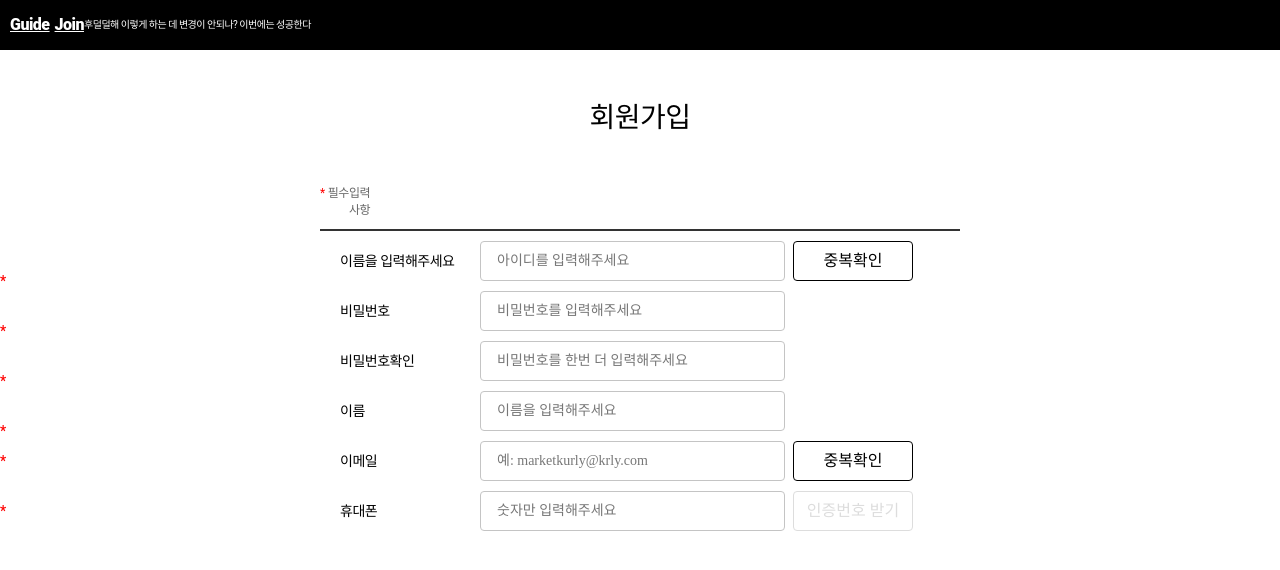
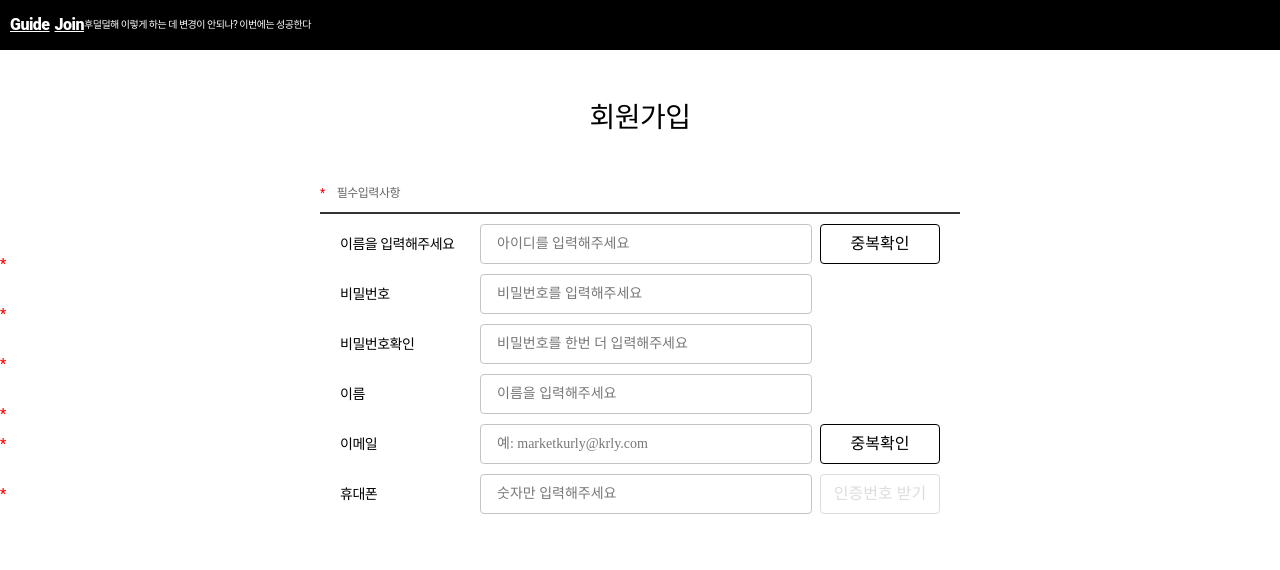
Before and after one commit to phr9000/Shoppingmall-server, a React (Create React App) app: page /join in a window 1280 px wide. Shown: the top 570 px of the page. Built offline with nearby package versions, Linux system fonts and the light colour scheme.

Commit message:
회원가입 수정

```diff
--- a/src/assets/styles/layout/join.scss
+++ b/src/assets/styles/layout/join.scss
@@ -24,7 +24,7 @@
         text-align: right;
         .top-title {
             position: relative;
-            width: 50px;
+            width: 80px;
             text-align: right;
             &:after {
                 display: block;
@@ -42,6 +42,9 @@
         &:last-child {
             margin-bottom: 0;
         }
+        .field-form {
+            justify-content: space-between;
+        }
     }
     .input-name-area {
         min-width: 14rem;
@@ -53,8 +56,9 @@
         padding-top: 1rem;
     }
     .input {
-        width: 30.5rem;
-        min-width: 30.5rem;
+        flex: 1;
+        width: 33.2rem;
+        min-width: 33.2rem;
     }
     .btn {
         min-width: 120px;
```
